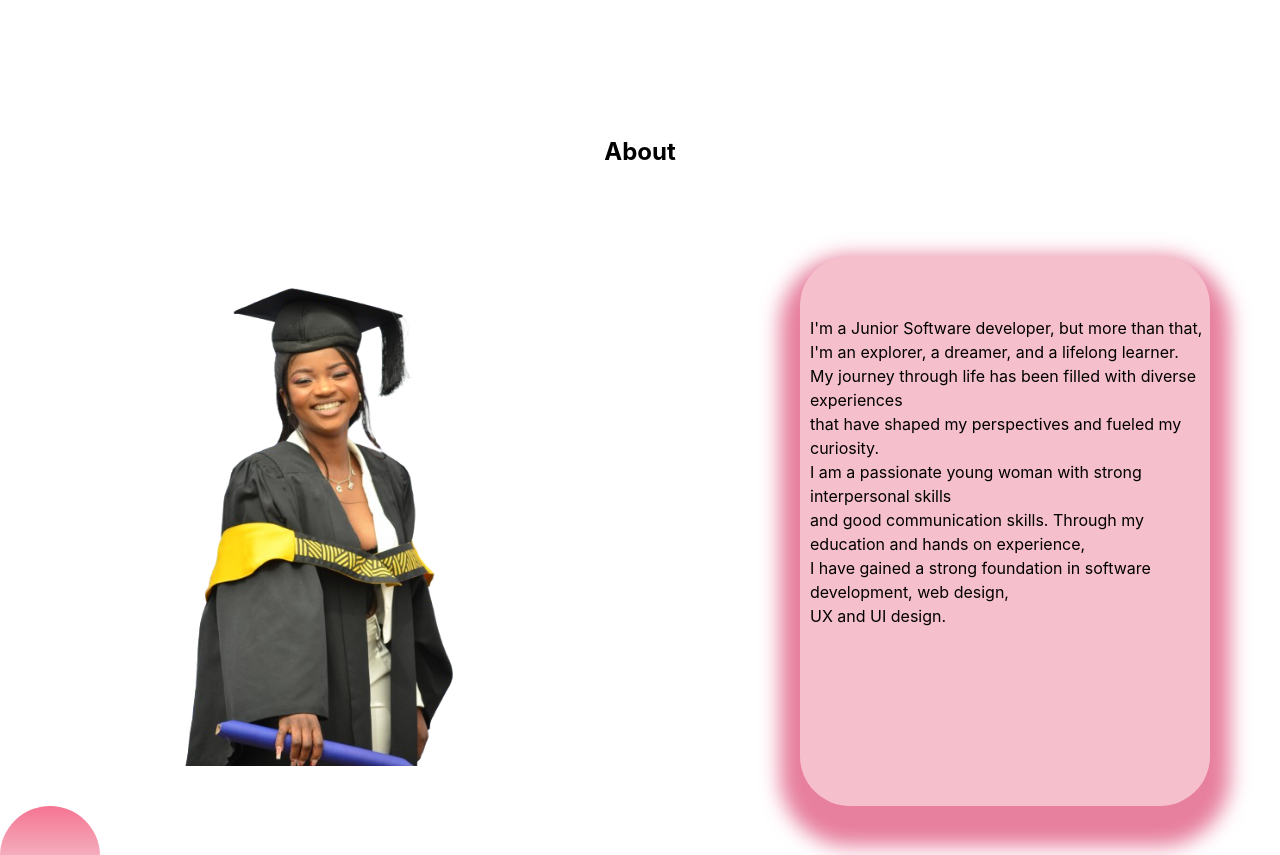
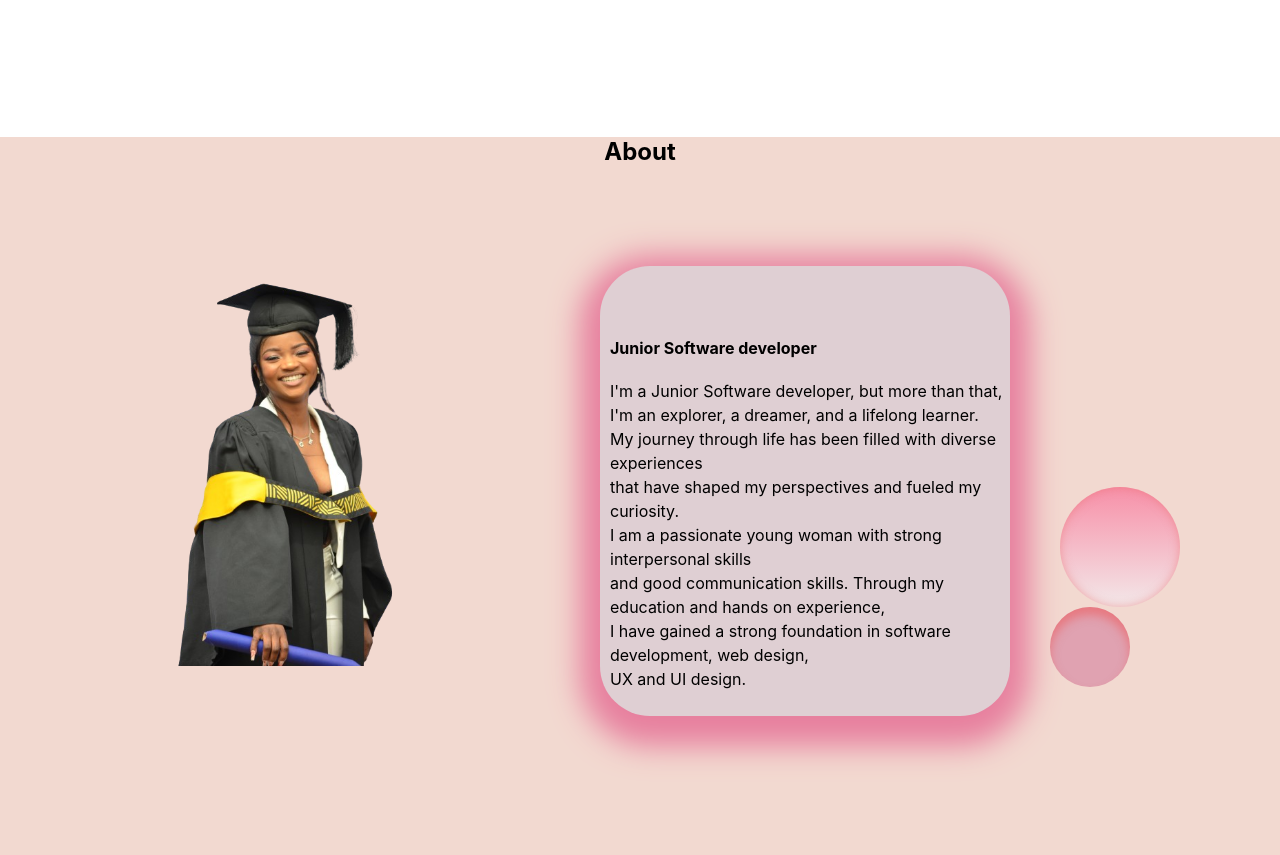
Before and after one commit to Tinaqutsu/tina, a React (Create React App) app: page / in a window 1280 px wide. Shown: the part 800-1655 px from the top of the page. Built offline with nearby package versions, Linux system fonts and the light colour scheme.

Commit message:
About style

```diff
--- a/src/Components/About/About.js
+++ b/src/Components/About/About.js
@@ -13,6 +13,7 @@ function About() {
 
 
       <div className='content'>
+           <h4>Junior Software developer</h4>
          <p>
                 I'm a Junior Software developer, but more than that, <br/>
                 I'm an explorer, a dreamer, and a lifelong learner. <br/>
--- a/src/Components/About/about.css
+++ b/src/Components/About/about.css
@@ -1,45 +1,52 @@
-.about-page{
+
+.about-page {
+    background-color:rgba(242, 217, 208, 1);
     height: 100vh;
-
+    position: relative; /* Adding relative positioning to use absolute positioning for circle and circ */
 }
 
-.pic-container{
+.pic-container {
     margin-top: 100px;
     margin-right: 500px;
-    height: 500px;
+    height: 400px;
     display: flex;
-    width: 500px;
+    width: 400px;
     padding-left: 150px;
 }
 
-.content{
-    margin-left: 800px;
-    margin-top: -510px;
-    height: 500px;
-   text-align: start;
-   padding-left: 10px;
-   border-radius: 50px;
-   width: 400px;
-   padding-top: 50px;
- box-shadow: 0px 20px 20px 20px rgb(231, 127, 158);
-   background-color: rgb(245, 191, 204);
-
+.content {
+    margin-left: 600px;
+    margin-top: -400px;
+    height: 400px;
+    text-align: start;
+    padding-left: 10px;
+    border-radius: 50px;
+    width: 400px;
+    padding-top: 50px;
+    box-shadow: 0px 10px 30px 20px rgb(231, 127, 158);
+    background-color: rgb(223, 207, 211);
 }
 
-.circle{
-    width: 60px;
+.circle {
+    width: 80px;
     border-radius: 70%;
     padding: 20px;
-    background-image: linear-gradient(to top, rgb(243, 232, 233), rgb(245, 116, 146));
-    height: 60px;
-
+    background-image: linear-gradient(to top, rgb(243, 232, 233), rgb(247, 144, 168));
+    height: 80px;
+    position: absolute; /* Adding absolute positioning */
+    top: calc(45% - 10px); /* Adjusting the position to align with the bottom of the content */
+    right: 100px; /* Adjusting the distance from the right */
+    box-shadow: inset 0 0 10px rgba(235, 106, 106, 0.5); /* Adding inner shadow effect */
 }
 
-.circ{
+.circ {
     width: 40px;
     border-radius: 50%;
     padding: 20px;
-    background-color:  rgb(245, 116, 146);
+    background-color:  rgb(224, 162, 177);
     height: 40px;
-
+    position: absolute; /* Adding absolute positioning */
+    top: calc(60% - 10px); /* Adjusting the position to align with the bottom of the content */
+    right: 150px; /* Adjusting the distance from the right */
+    box-shadow: inset 0 8px 10px rgba(240, 82, 82, 0.5); /* Adding inner shadow effect */
 }
--- a/src/index.css
+++ b/src/index.css
@@ -1,3 +1,5 @@
+
+
 body {
   margin: 0;
   font-family: -apple-system, BlinkMacSystemFont, 'Segoe UI', 'Roboto', 'Oxygen',
```
